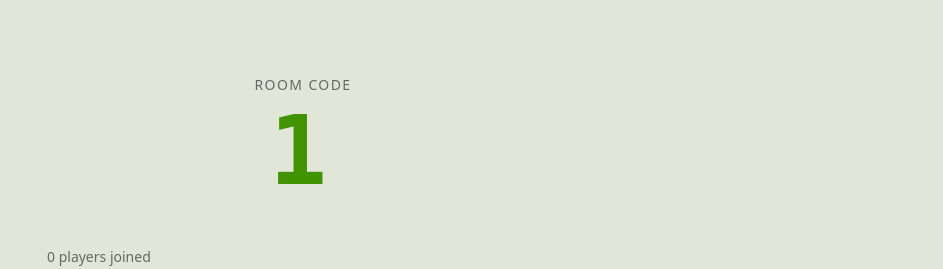
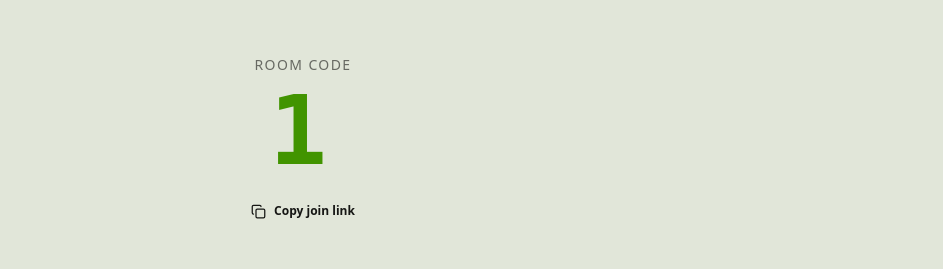
Before and after one commit to josearpaiaq/quiz-app, a React (Vite) app in the folder packages/frontend/: page /host/sessions/1/lobby in a window 1280 px wide. Shown: the part 149-418 px from the top of the page, without its empty margins (337-1280 px from the left). Built offline with nearby package versions, Linux system fonts and the light colour scheme; no server answers; sample sign-in values are in the browser's storage.

Commit message:
feat(lobby): add copy join link button for hosts

```diff
--- a/packages/frontend/src/pages/host/SessionLobbyPage.tsx
+++ b/packages/frontend/src/pages/host/SessionLobbyPage.tsx
@@ -1,6 +1,7 @@
 import { useEffect, useState } from 'react';
 import { useParams, useNavigate } from 'react-router-dom';
 import { useQuery } from '@tanstack/react-query';
+import { Copy, Check } from 'lucide-react';
 import { api } from '../../lib/api';
 import { getSocket } from '../../lib/socket';
 import { SOCKET_EVENTS } from '@quiz/shared';
@@ -15,6 +16,15 @@
   const navigate = useNavigate();
   const [players, setPlayers] = useState<Player[]>([]);
   const [sessionId, setSessionId] = useState('');
+  const [copied, setCopied] = useState(false);
+
+  function copyJoinLink() {
+    const url = `${window.location.origin}/?code=${code}`;
+    navigator.clipboard.writeText(url).then(() => {
+      setCopied(true);
+      setTimeout(() => setCopied(false), 2000);
+    });
+  }
 
   const { data: session } = useQuery({
     queryKey: ['session', code],
@@ -77,7 +87,14 @@
   return (
     <div className="min-h-screen bg-base-200 flex flex-col items-center justify-center p-6">
       <p className="text-base-content/60 mb-2 uppercase tracking-widest text-sm">Room code</p>
-      <h1 className="text-8xl font-mono font-bold tracking-widest text-primary mb-12">{code}</h1>
+      <h1 className="text-8xl font-mono font-bold tracking-widest text-primary mb-4">{code}</h1>
+      <button
+        onClick={copyJoinLink}
+        className={`btn btn-sm gap-2 mb-10 transition-all ${copied ? 'btn-success' : 'btn-ghost'}`}
+      >
+        {copied ? <Check size={15} /> : <Copy size={15} />}
+        {copied ? 'Link copied!' : 'Copy join link'}
+      </button>
 
       <div className="w-full max-w-lg">
         <p className="text-base-content/60 text-sm mb-4">
```
